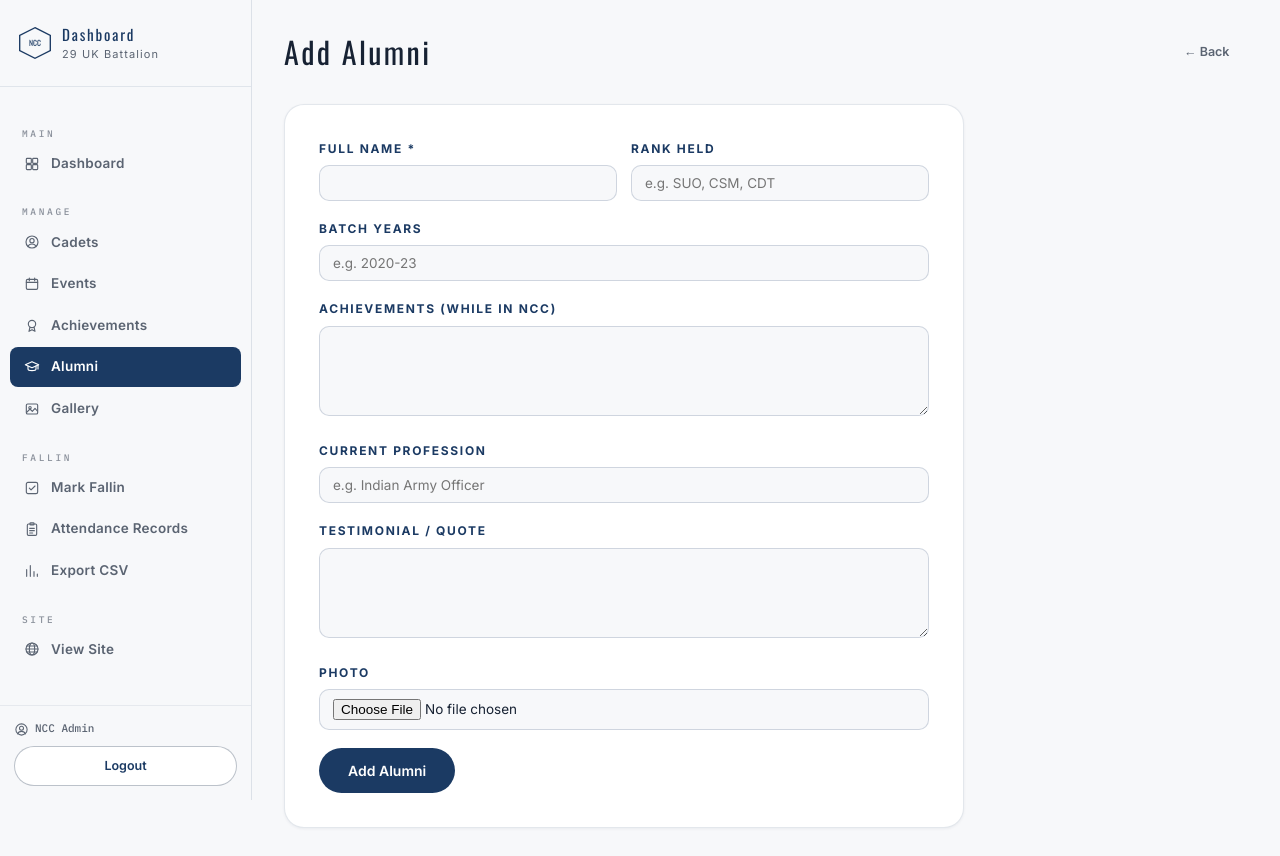
After one commit to satyam-64136/ncc-_ditu, a Flask app: page /command-center/alumni/add in a window 1280 px wide. The commit adds this page. Run offline with Flask 3, Linux system fonts and the light colour scheme; a user stored in the database is signed in; parts of the project's set-up code (start-up, migrations or seed data) failed here and were passed over; some libraries are stand-ins or nearby versions.

Commit message:
added alumni_form

```diff
--- a/app.py
+++ b/app.py
@@ -346,6 +346,52 @@ def admin_delete_achievement(aid):
     flash('Achievement deleted.','success')
     return redirect(url_for('admin_achievements'))
 
+# ── ALUMNI CRUD ──────────────────────────────────────────────────
+@app.route('/command-center/alumni')
+@admin_required
+def admin_alumni():
+    return render_template('admin/alumni.html',
+        items=query("SELECT * FROM alumni ORDER BY batch_year DESC, id DESC"))
+
+@app.route('/command-center/alumni/add', methods=['GET','POST'])
+@admin_required
+def admin_add_alumni():
+    if request.method == 'POST':
+        photo = save_file(request.files.get('photo'),'alumni')
+        execute("""INSERT INTO alumni(name,rank,batch_year,achievements,current_profession,photo,testimonial)
+                   VALUES(%s,%s,%s,%s,%s,%s,%s)""",
+            [request.form['name'], request.form.get('rank'),
+             request.form.get('batch_year'), request.form.get('achievements'),
+             request.form.get('current_profession'), photo,
+             request.form.get('testimonial')])
+        flash('Alumni added!','success')
+        return redirect(url_for('admin_alumni'))
+    return render_template('admin/alumni_form.html', item=None)
+
+@app.route('/command-center/alumni/edit/<int:aid>', methods=['GET','POST'])
+@admin_required
+def admin_edit_alumni(aid):
+    item = query("SELECT * FROM alumni WHERE id=%s",[aid],one=True)
+    if not item: flash('Not found.','error'); return redirect(url_for('admin_alumni'))
+    if request.method == 'POST':
+        photo = save_file(request.files.get('photo'),'alumni') or item['photo']
+        execute("""UPDATE alumni SET name=%s,rank=%s,batch_year=%s,achievements=%s,
+                   current_profession=%s,photo=%s,testimonial=%s WHERE id=%s""",
+            [request.form['name'], request.form.get('rank'),
+             request.form.get('batch_year'), request.form.get('achievements'),
+             request.form.get('current_profession'), photo,
+             request.form.get('testimonial'), aid])
+        flash('Alumni updated!','success')
+        return redirect(url_for('admin_alumni'))
+    return render_template('admin/alumni_form.html', item=item)
+
+@app.route('/command-center/alumni/delete/<int:aid>', methods=['POST'])
+@admin_required
+def admin_delete_alumni(aid):
+    execute("DELETE FROM alumni WHERE id=%s",[aid])
+    flash('Alumni removed.','success')
+    return redirect(url_for('admin_alumni'))
+
 # ── GALLERY ──────────────────────────────────────────────────────
 @app.route('/command-center/gallery')
 @admin_required
--- /dev/null
+++ b/templates/admin/alumni_form.html
@@ -0,0 +1,49 @@
+{% extends 'admin/base.html' %}
+{% block title %}{{ 'Edit' if item else 'Add' }} Alumni — Command Center{% endblock %}
+{% block content %}
+<div class="adm-topbar">
+  <div class="adm-pg-title">{{ 'Edit Alumni' if item else 'Add Alumni' }}</div>
+  <a href="{{ url_for('admin_alumni') }}" class="btn btn-ghost btn-sm">← Back</a>
+</div>
+<div class="adm-form">
+  <form method="POST" enctype="multipart/form-data">
+    <div class="frow">
+      <div class="fld">
+        <label>Full Name *</label>
+        <input type="text" name="name" value="{{ item['name'] if item else '' }}" required>
+      </div>
+      <div class="fld">
+        <label>Rank held</label>
+        <input type="text" name="rank" value="{{ item['rank'] if item and item['rank'] else '' }}" placeholder="e.g. SUO, CSM, CDT">
+      </div>
+    </div>
+    <div class="fld">
+      <label>Batch Years</label>
+      <input type="text" name="batch_year" value="{{ item['batch_year'] if item and item['batch_year'] else '' }}" placeholder="e.g. 2020-23">
+    </div>
+    <div class="fld">
+      <label>Achievements (while in NCC)</label>
+      <textarea name="achievements">{{ item['achievements'] if item and item['achievements'] else '' }}</textarea>
+    </div>
+    <div class="fld">
+      <label>Current Profession</label>
+      <input type="text" name="current_profession" value="{{ item['current_profession'] if item and item['current_profession'] else '' }}" placeholder="e.g. Indian Army Officer">
+    </div>
+    <div class="fld">
+      <label>Testimonial / Quote</label>
+      <textarea name="testimonial">{{ item['testimonial'] if item and item['testimonial'] else '' }}</textarea>
+    </div>
+    <div class="fld">
+      <label>Photo</label>
+      <input type="file" name="photo" accept="image/*">
+      {% if item and item['photo'] %}
+      <div style="margin-top:10px;display:flex;align-items:center;gap:10px">
+        <img src="{{ item['photo'] }}" alt="Current photo" style="width:52px;height:52px;object-fit:cover;border-radius:50%;border:1px solid var(--border)">
+        <span style="font-family:var(--f-ui);font-size:11px;color:var(--muted)">Current photo (upload a new one to replace)</span>
+      </div>
+      {% endif %}
+    </div>
+    <button type="submit" class="btn btn-gold">{{ 'Update Alumni' if item else 'Add Alumni' }}</button>
+  </form>
+</div>
+{% endblock %}
--- a/templates/admin/base.html
+++ b/templates/admin/base.html
@@ -39,6 +39,9 @@
       <a href="{{ url_for('admin_achievements') }}" class="adm-sb-link {% if 'achievement' in request.endpoint %}active{% endif %}">
         <span class="adm-sb-icon">{{ icon.award(16) }}</span> Achievements
       </a>
+      <a href="{{ url_for('admin_alumni') }}" class="adm-sb-link {% if 'alumni' in request.endpoint %}active{% endif %}">
+        <span class="adm-sb-icon">{{ icon.graduation_cap(16) }}</span> Alumni
+      </a>
       <a href="{{ url_for('admin_gallery') }}" class="adm-sb-link {% if 'gallery' in request.endpoint %}active{% endif %}">
         <span class="adm-sb-icon">{{ icon.image_icon(16) }}</span> Gallery
       </a>
--- a/templates/admin/dashboard.html
+++ b/templates/admin/dashboard.html
@@ -21,6 +21,7 @@
   <a href="{{ url_for('admin_add_cadet') }}" class="btn btn-ghost btn-sm">+ Add Cadet</a>
   <a href="{{ url_for('admin_add_event') }}" class="btn btn-ghost btn-sm">+ Add Event</a>
   <a href="{{ url_for('admin_add_achievement') }}" class="btn btn-ghost btn-sm">+ Add Achievement</a>
+  <a href="{{ url_for('admin_add_alumni') }}" class="btn btn-ghost btn-sm">+ Add Alumni</a>
 </div>
 
 <div style="display:grid;grid-template-columns:1fr 1fr;gap:22px;margin-bottom:28px">
```
Also changed, not shown: templates/admin/alumni.html (added, +44 -0 lines).
